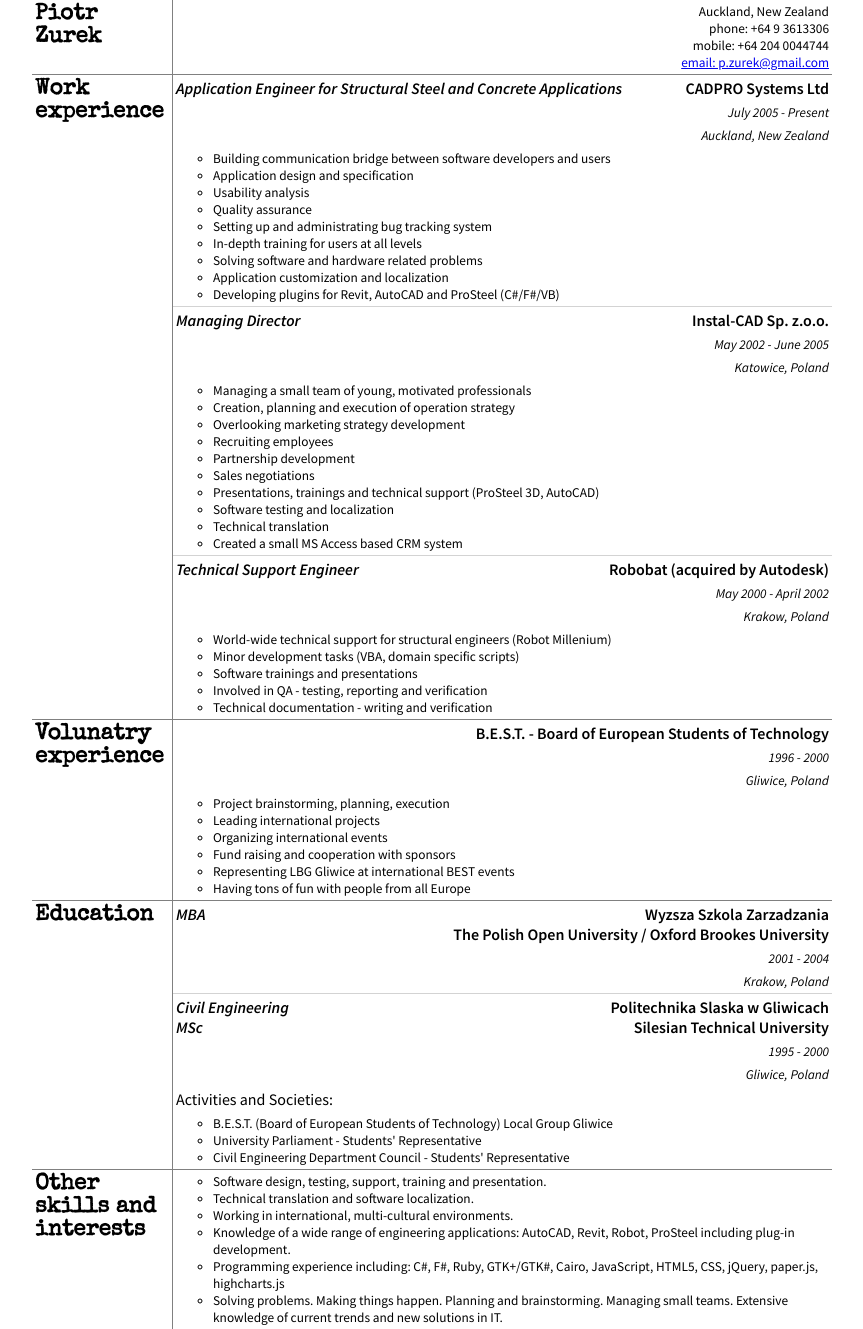
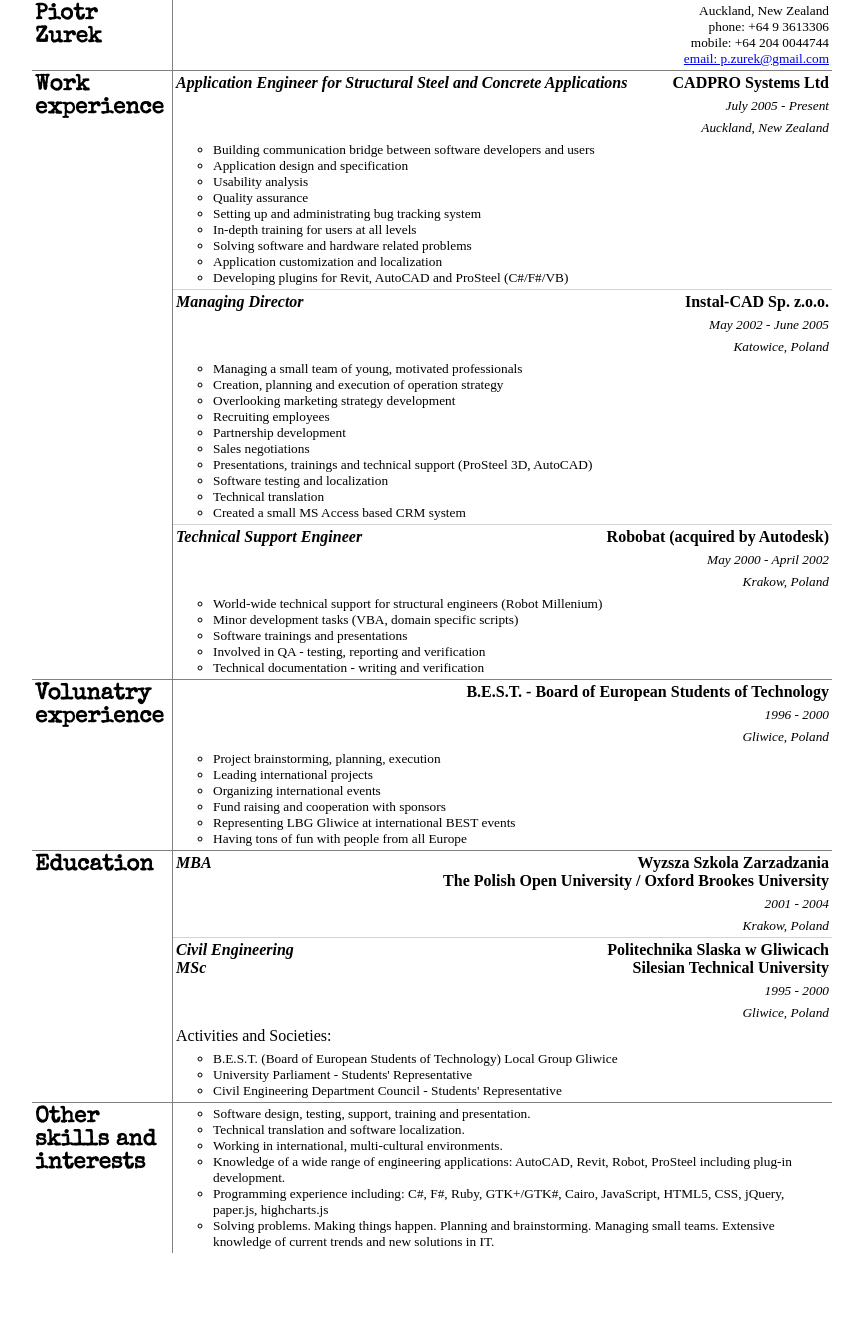
Before and after one commit to pzurek/piotrzurek.net, a Jekyll site: the page cv/index.html, which Jekyll copies as it is, in a window 1280 px wide. Shown: the whole page, without its empty margins (208-1071 px from the left). Built offline with Jekyll 4.4.1, drawn with Linux system fonts in a browser that asks for light colours; after the commit the page ends 1253 px from its top, so only the background shows below that.

Commit message:
Added TypeKit script and museo to the CV

```diff
--- a/cv/index.html
+++ b/cv/index.html
@@ -4,6 +4,8 @@
   <link rel="stylesheet" type="text/css" href="style.css">
   <link href='http://fonts.googleapis.com/css?family=Source+Sans+Pro:300,400,600,300italic,400italic,600italic' rel='stylesheet' type='text/css'>
   <link href='http://fonts.googleapis.com/css?family=Special+Elite' rel='stylesheet' type='text/css'>
+  <script type="text/javascript" src="//use.typekit.net/prs2xjh.js"></script>
+  <script type="text/javascript">try{Typekit.load();}catch(e){}</script>
 </head>
 <body>
   <div class="container">
--- a/cv/style.css
+++ b/cv/style.css
@@ -1,5 +1,5 @@
 body {
-	font-family: 'Source Sans Pro', sans-serif;
+	font-family: 'museo-sans', serif;
 	margin: 0;
 	padding: 0;
 }
```
